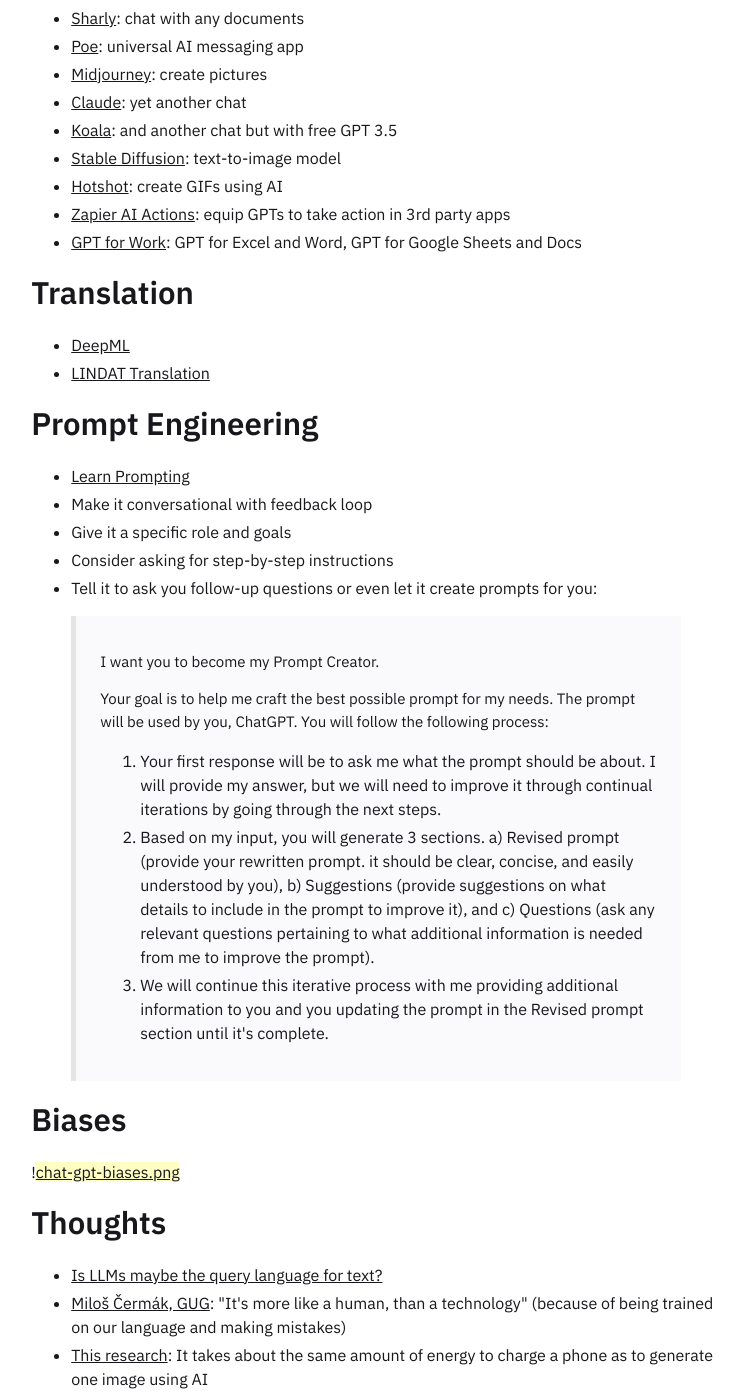
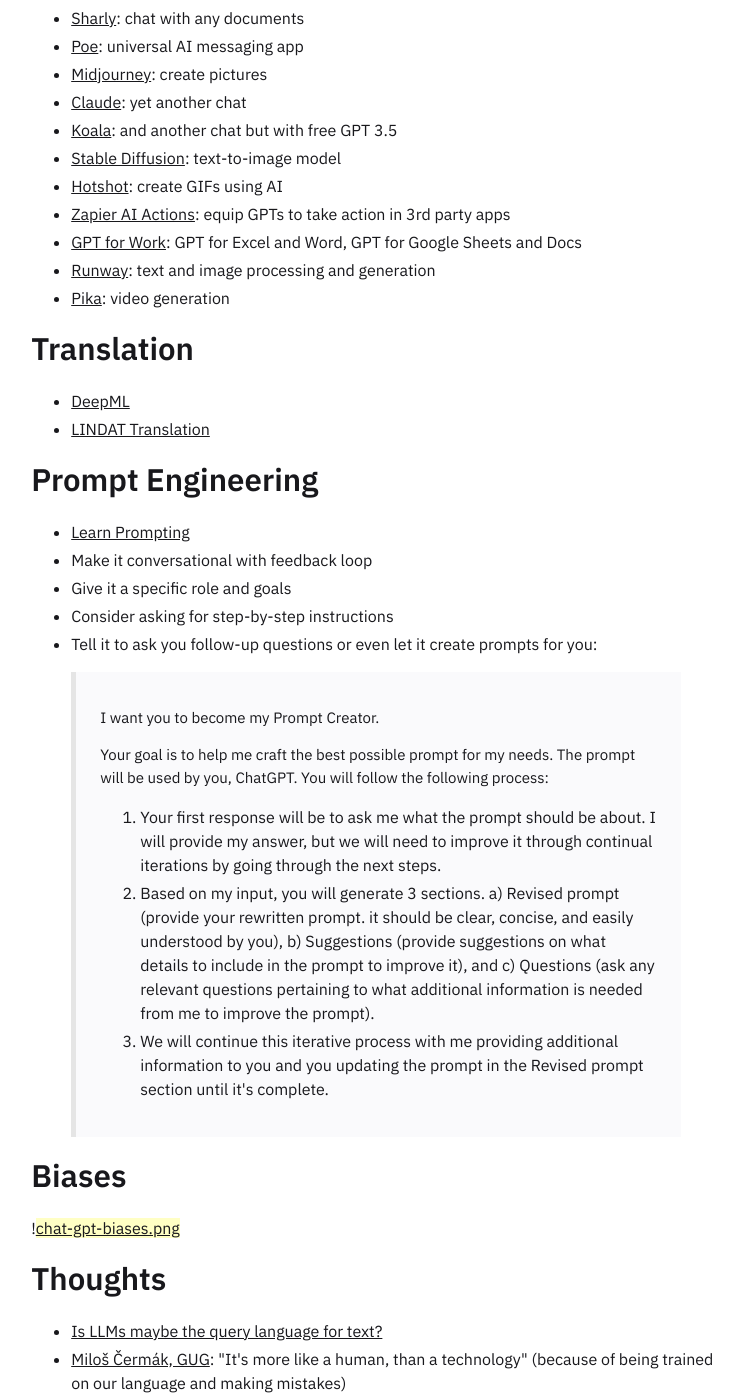
Before and after one commit to one-data-cookie/one-data-cookie.github.io, a Jekyll site: the page built from _notes/data-coding/Learn ChatGPT and AI.md, in a window 1280 px wide and 1400 px high, scrolled down 3132 px. Shown: the whole window, without its empty margins (264-1008 px from the left). Built offline with Jekyll 4.4.1, drawn with Linux system fonts in a browser that asks for light colours; some of the changed text lies outside the part shown.

Commit message:
sync notes and files as of 2024/01/02 19:07:37 UTC

```diff
--- a/_notes/data-coding/Learn ChatGPT and AI.md
+++ b/_notes/data-coding/Learn ChatGPT and AI.md
@@ -83,6 +83,8 @@
 - [Hotshot](https://hotshot.co/): create GIFs using AI
 - [Zapier AI Actions](https://nla.zapier.com/docs/platform/gpt): equip GPTs to take action in 3rd party apps
 - [GPT for Work](https://gptforwork.com/): GPT for Excel and Word, GPT for Google Sheets and Docs
+- [Runway](https://runwayml.com/): text and image processing and generation
+- [Pika](https://pika.art/): video generation
 
 ## Translation
 - [DeepML](https://www.deepl.com/)
```
Also changed, not shown: other parts of _notes/data-coding/Learn ChatGPT and AI.md (+1 -1 lines).
